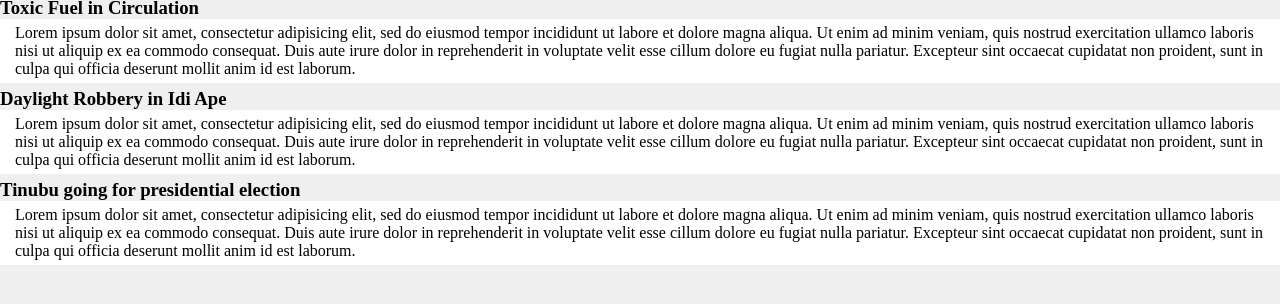
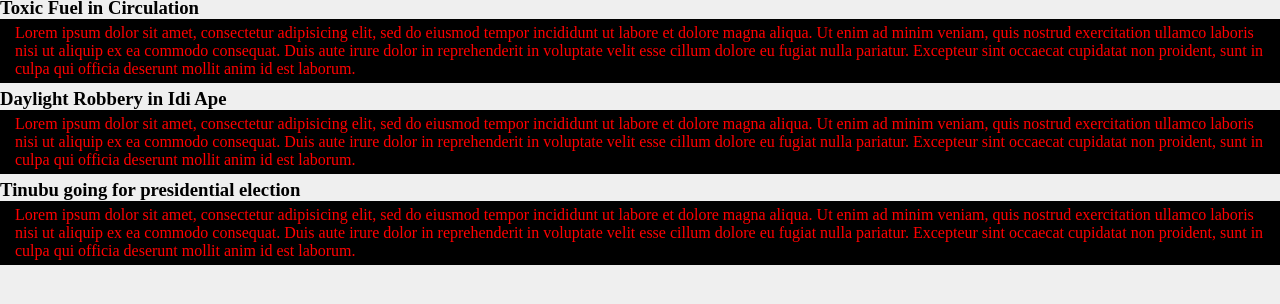
Before and after one commit to aalabi/class2201, a plain HTML site: page index.html in a window 1280 px wide. Shown: the part 40-344 px from the top of the page. Drawn offline with Linux system fonts and the light colour scheme.

Commit message:
change paragraphy styling

```diff
--- a/styles.css
+++ b/styles.css
@@ -10,5 +10,6 @@ body{
 p{
 	margin-bottom: 5px;
 	padding: 5px 15px;
-	background-color: #fff;
+	background-color: black;
+	color: red;
 }
```
